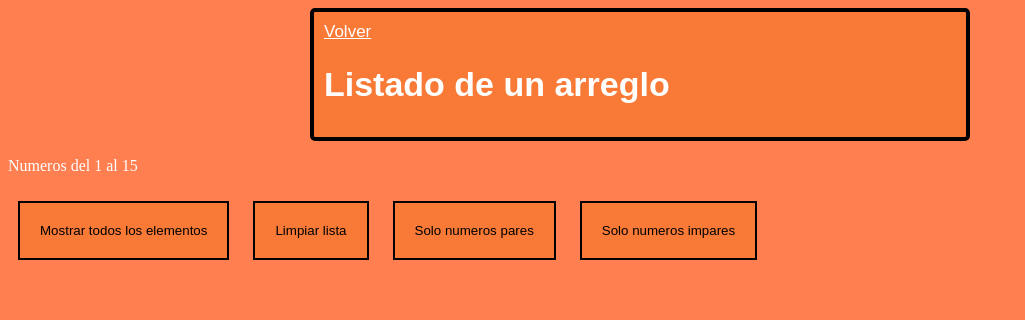
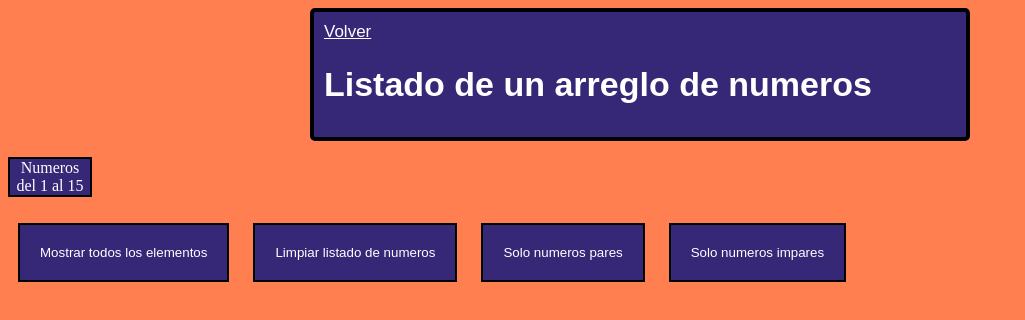
Before and after one commit to gmbenjamin00-coder/TP-2-PROG-III, a plain HTML site: page listado.html in a window 1280 px wide. Shown: the whole page, without its empty margins (0-1025 px from the left). Drawn offline with Linux system fonts and the light colour scheme.

Commit message:
Aplicar correcciones finales en las tres paginas

```diff
--- a/destacados.css
+++ b/destacados.css
@@ -1,5 +1,5 @@
 body {
-  background-color: #7a88f5;
+  background-color: #32265d;
   background-size: cover;
 }
 
@@ -8,46 +8,39 @@ main {
   font-size: 15px;
   width: 70%;
   max-width: 600px;
-  text-align: center;
   margin: 20px auto;
   color: rgb(0, 0, 0);
-  background-color: #ffffff;
-  border: 3px solid #ffffff;
+  background-color: #ff4e3e;
+  border: 3px solid black;
   padding: 20px;
 }
 
-nav,
-a {
-  text-align: left;
-  color: rgb(0, 0, 0);
+nav a {
+  color: black;
 }
 
 h1 {
   display: block;
   margin: 0 auto;
-  background-color: #f1bc66;
   padding: 10px;
-  border: 2px solid #000000;
+}
+
+p {
+  color: white;
 }
 
 .tarjeta {
-  background-color: #ffffff;
+  background-color: #dfdfdf;
   border: 2px solid black;
   padding: 20px;
   margin: 10px;
   cursor: pointer;
 }
-.tarjeta:hover {
-  background-color: #8277ff;
+
+div p {
+  color: black;
 }
 
 .seleccionada {
-  background-color: #f1bc66;
+  background-color: #ff4e3e;
 }
-
-p {
-  color: white;
-}
-div p {
-  color: black;
-}
--- a/index.css
+++ b/index.css
@@ -1,5 +1,5 @@
 body {
-  background-color: rgb(241, 241, 173);
+  background-color: rgb(244, 244, 159);
 }
 
 main {
@@ -12,7 +12,7 @@ main {
   display: block;
   border: 3px solid #000000;
   padding: 20px;
-  background-color: #ffffff;
+  background-color: #f5f5f5;
 }
 
 main ul li {
@@ -32,3 +32,16 @@ nav a {
   display: flex;
   color: black;
 }
+
+#btn,
+#btn2,
+#btn3 {
+  margin: 20px auto;
+  padding: 10px 20px;
+  font-size: 16px;
+  background-color: #4caf50;
+  color: white;
+  border: 1px solid #000000;
+  border-radius: 5px;
+  cursor: pointer;
+}
--- a/listado.css
+++ b/listado.css
@@ -5,7 +5,7 @@ body {
 main {
   font-family: Arial, Helvetica, sans-serif;
   font-size: 17px;
-  background-color: #f87a36;
+  background-color: #362777;
   color: white;
   margin: auto;
   width: 50%;
@@ -22,15 +22,24 @@ nav a {
 #btn2,
 #btn3,
 #btn4 {
-  background-color: #f87a36;
+  color: white;
+  background-color: #362777;
   border: 2px solid black;
   padding: 20px;
   margin: 10px;
   cursor: pointer;
 }
 
+p {
+  text-align: center;
+  width: 80px;
+  border: 2px solid black;
+  background-color: #362777;
+  color: white;
+}
 li {
-  background-color: #f87a36;
+  color: white;
+  background-color: #362777;
   border: 2px solid black;
   padding: 10px;
   margin: 5px;
--- a/listado.html
+++ b/listado.html
@@ -2,7 +2,7 @@
 <html lang="es">
   <head>
     <meta charset="UTF-8" />
-    <title>Listado Arreglo de elementos</title>
+    <title>Listado Arreglo de numeros</title>
     <link rel="stylesheet" href="listado.css" />
   </head>
   <body>
@@ -11,18 +11,17 @@
         <nav>
           <a href="index.html">Volver</a>
         </nav>
-        <h1>Listado de un arreglo</h1>
+        <h1>Listado de un arreglo de numeros</h1>
       </header>
     </main>
     <section>
-      <p style="color: white">Numeros del 1 al 15</p>
+      <p>Numeros del 1 al 15</p>
       <ul id="listado"></ul>
     </section>
     <button id="btn">Mostrar todos los elementos</button>
-    <button id="btn2">Limpiar lista</button>
+    <button id="btn2">Limpiar listado de numeros</button>
     <button id="btn3">Solo numeros pares</button>
     <button id="btn4">Solo numeros impares</button>
-    <p id="countText"></p>
     <script src="listado.js"></script>
   </body>
 </html>
```
Also changed, not shown: index.js (+7 -12 lines).
